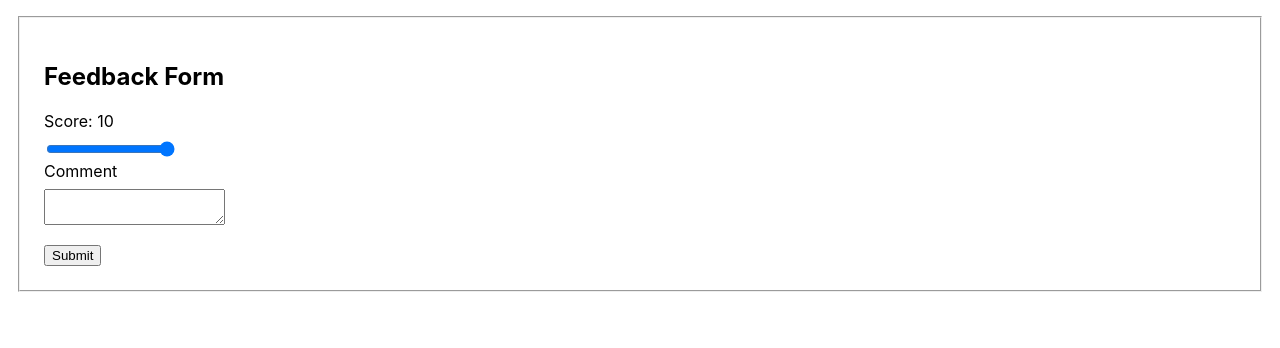
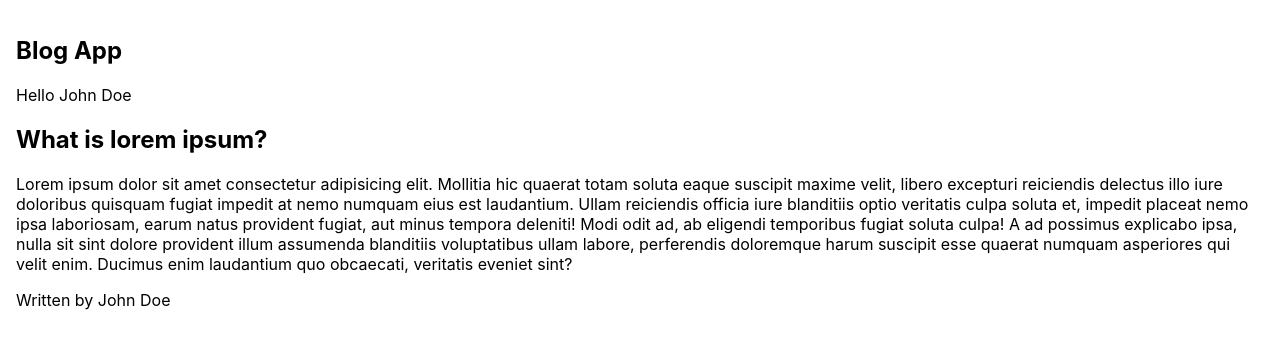
Before and after one commit to amandeep90s/meta-advanced-react, a React (Create React App) app in the folder firstapp/: page / in a window 1280 px wide. Shown: the top 348 px of the page. Built offline with nearby package versions, Linux system fonts and the light colour scheme.

Commit message:
refactor: Refactor App.js to use the UserProvider and UserContext

```diff
--- a/firstapp/src/App.js
+++ b/firstapp/src/App.js
@@ -1,52 +1,63 @@
-import React, { useState } from 'react';
+import React, { memo } from 'react';
+import { UserProvider, useUser } from './UserContext';
+
+const LoggedInUser = () => {
+  const { user } = useUser();
+
+  return (
+    <p>
+      Hello <span className='username'>{user.name}</span>
+    </p>
+  );
+};
+
+const Header = () => {
+  return (
+    <header>
+      <h2>Blog App</h2>
+      <LoggedInUser />
+    </header>
+  );
+};
+
+const Page = () => {
+  const { user } = useUser();
+
+  return (
+    <>
+      <h2>What is lorem ipsum?</h2>
+      <p>
+        Lorem ipsum dolor sit amet consectetur adipisicing elit. Mollitia hic
+        quaerat totam soluta eaque suscipit maxime velit, libero excepturi
+        reiciendis delectus illo iure doloribus quisquam fugiat impedit at nemo
+        numquam eius est laudantium. Ullam reiciendis officia iure blanditiis
+        optio veritatis culpa soluta et, impedit placeat nemo ipsa laboriosam,
+        earum natus provident fugiat, aut minus tempora deleniti! Modi odit ad,
+        ab eligendi temporibus fugiat soluta culpa! A ad possimus explicabo
+        ipsa, nulla sit sint dolore provident illum assumenda blanditiis
+        voluptatibus ullam labore, perferendis doloremque harum suscipit esse
+        quaerat numquam asperiores qui velit enim. Ducimus enim laudantium quo
+        obcaecati, veritatis eveniet sint?
+      </p>
+      <p>Written by {user.name}</p>
+    </>
+  );
+};
+
+const Root = memo(() => {
+  return (
+    <div className='App'>
+      <Header />
+      <Page />
+    </div>
+  );
+});
 
 const App = () => {
-  const [score, setScore] = useState(10);
-  const [comment, setComment] = useState('');
-
-  const handleSubmit = (e) => {
-    e.preventDefault();
-
-    if (Number(score) <= 5 && comment.length <= 10) {
-      alert('Please provide a comment explaining why the experience was poor.');
-      return false;
-    }
-    setScore(10);
-    setComment('');
-  };
-
   return (
-    <div className='App'>
-      <form onSubmit={handleSubmit}>
-        <fieldset>
-          <h2>Feedback Form</h2>
-          <div className='field'>
-            <label htmlFor='score'>Score: {score}</label>
-            <input
-              type='range'
-              name='score'
-              id='score'
-              min={1}
-              max={10}
-              value={score}
-              onChange={(e) => setScore(e.target.value)}
-            />
-          </div>
-          <div className='field'>
-            <label htmlFor='comment'>Comment</label>
-            <textarea
-              name='comment'
-              id='comment'
-              value={comment}
-              onChange={(e) => setComment(e.target.value)}
-            />
-          </div>
-          <button type='submit' className='btn'>
-            Submit
-          </button>
-        </fieldset>
-      </form>
-    </div>
+    <UserProvider>
+      <Root />
+    </UserProvider>
   );
 };
 
--- /dev/null
+++ b/firstapp/src/UserContext.js
@@ -0,0 +1,17 @@
+import { createContext, useContext, useMemo, useState } from 'react';
+
+const UserContext = createContext(undefined);
+
+export const UserProvider = ({ children }) => {
+  const [user] = useState({
+    name: 'John Doe',
+    email: 'johndoe@gmail.com',
+    dob: '01/01/1990',
+  });
+
+  const value = useMemo(() => ({ user }), [user]);
+
+  return <UserContext.Provider value={value}>{children}</UserContext.Provider>;
+};
+
+export const useUser = () => useContext(UserContext);
```
Also changed, not shown: firstapp/src/Feedback.js (added, +53 -0 lines).
